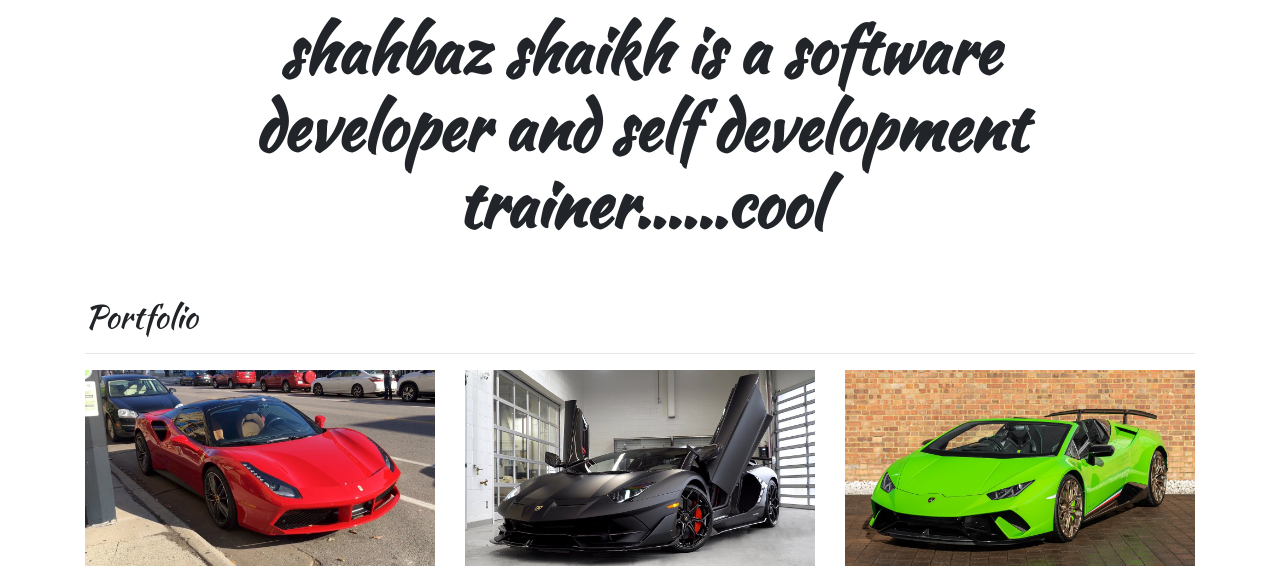
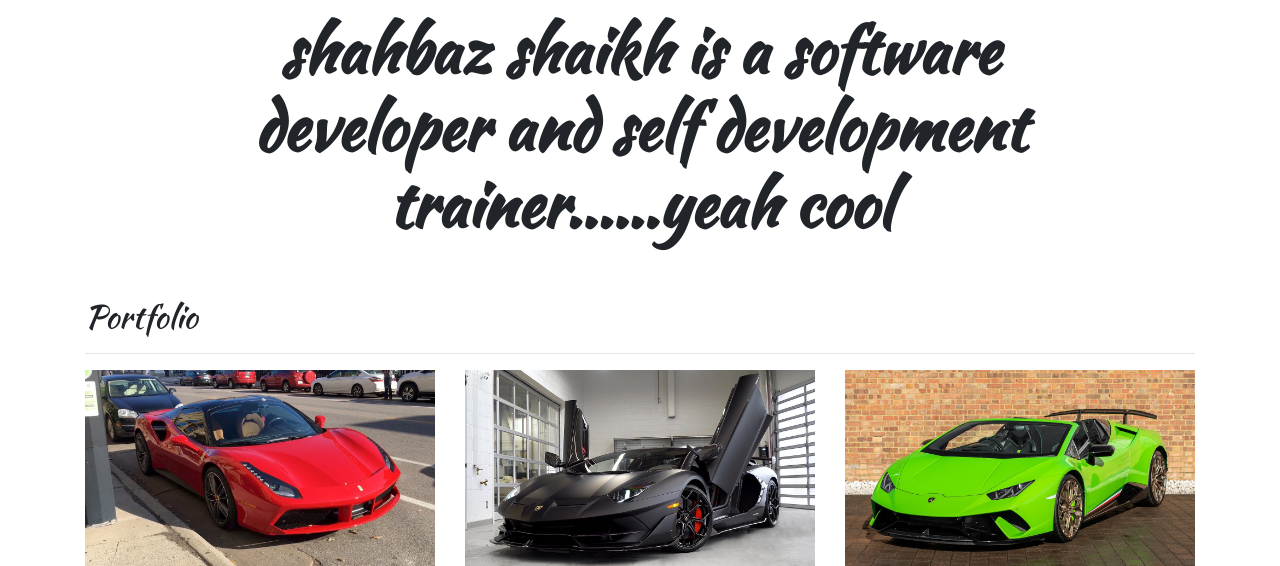
Before and after one commit to shahbaz1001/myproject, a Django app: page / in a window 1280 px wide. Shown: the part 521-1087 px from the top of the page. Run offline with Django 3.2, Linux system fonts and the light colour scheme; data comes from the database, SQL or seed files in the repository; some libraries are stand-ins or nearby versions.

Commit message:
local settings

```diff
--- a/portfolio/templates/portfolio/home.html
+++ b/portfolio/templates/portfolio/home.html
@@ -12,7 +12,7 @@
 
 <div class="row justify-content-center mb-3">
   <div class="col-md-9 text-center">
-    <h1 id="hometext" class="font-weight-bold">shahbaz shaikh is a software developer and self development trainer......cool</h1>
+    <h1 id="hometext" class="font-weight-bold">shahbaz shaikh is a software developer and self development trainer......yeah cool</h1>
   </div>
 </div>
 
```
Also changed, not shown: personal_portfolio/migrations/0001_initial.py (added), personal_portfolio/migrations/__init__.py (added).
